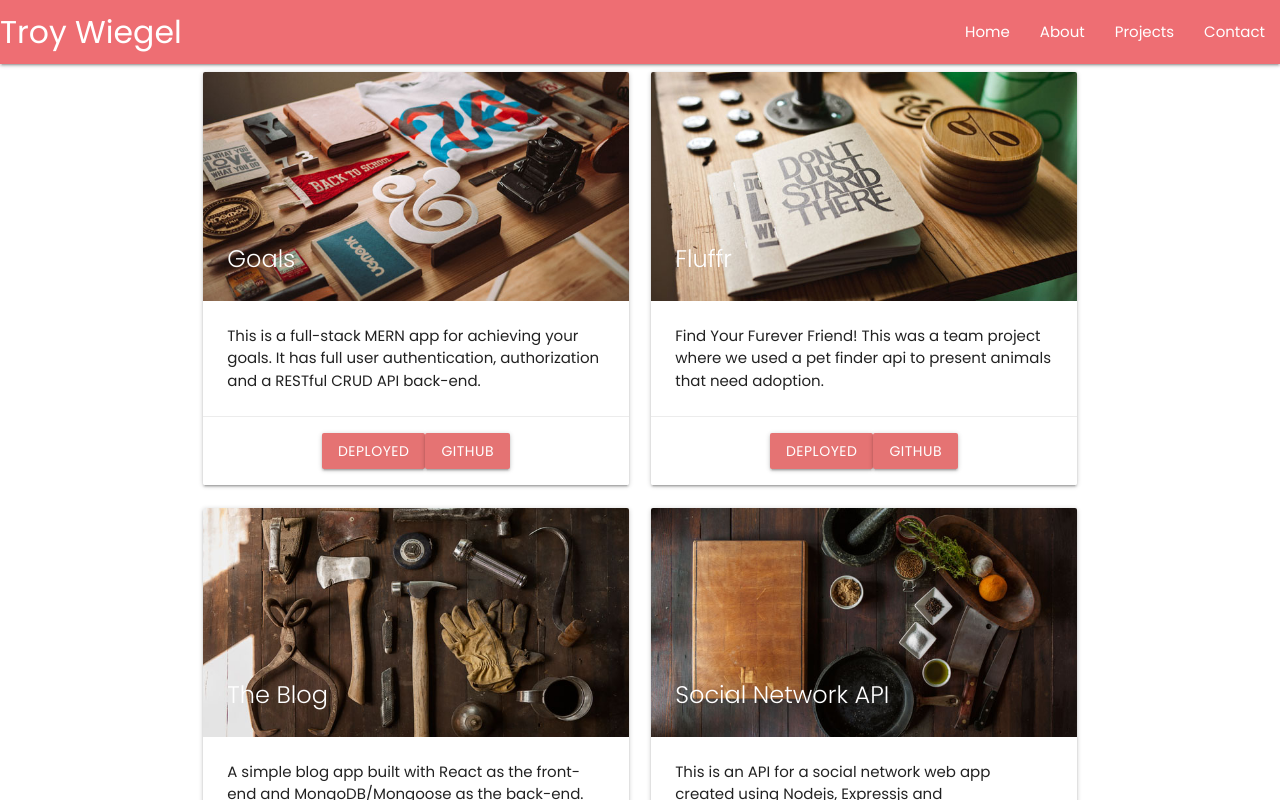
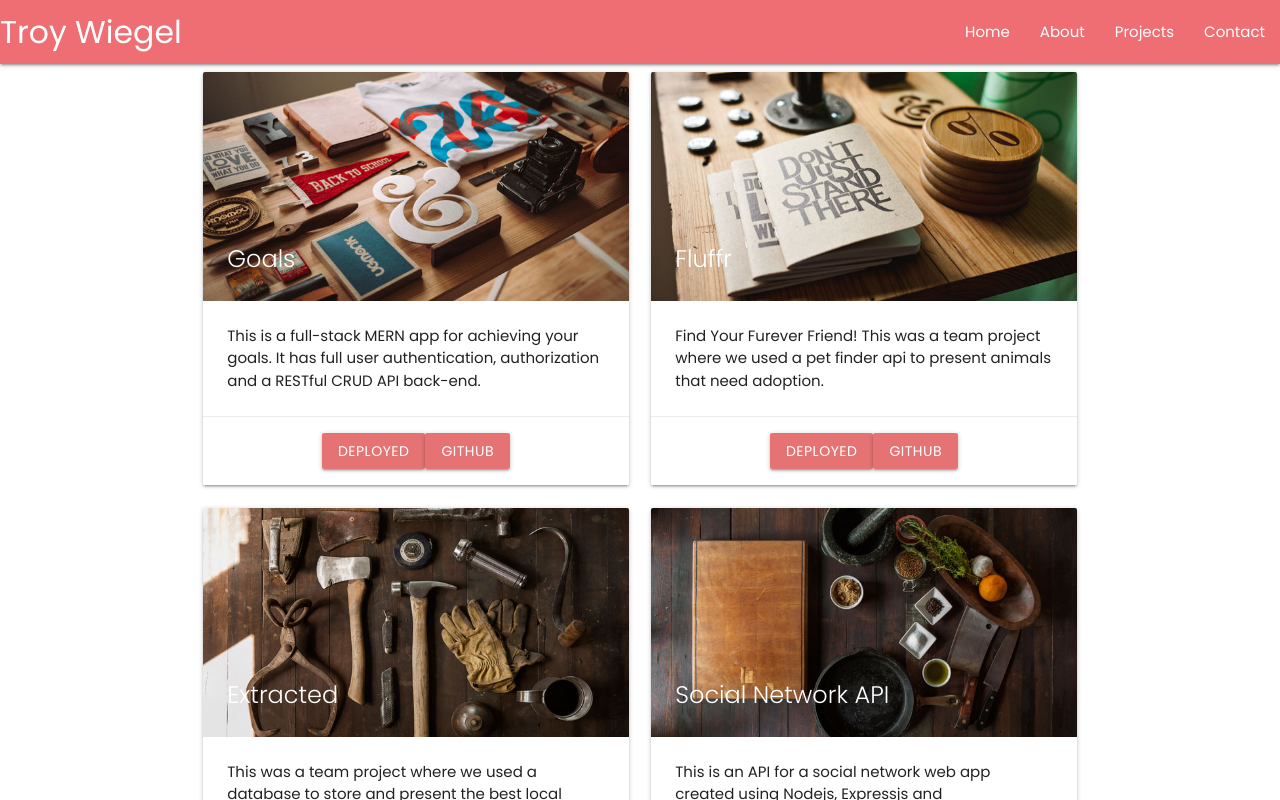
Before and after one commit to troywiegel/Portfolio, a React (Create React App) app: page /projects in a window 1280 px wide. Shown: the top 800 px of the page. Built offline with nearby package versions, Linux system fonts and the light colour scheme.

Commit message:
updated Projects info

```diff
--- a/src/pages/Projects.jsx
+++ b/src/pages/Projects.jsx
@@ -25,11 +25,11 @@ const projects = [
   {
     image: require("../assets/img/three.jpg"),
     altText: "Portfolio Project Three",
-    title: "The Blog",
-    body: "A simple blog app built with React as the front-end and MongoDB/Mongoose as the back-end.",
-    gitHubLink: "https://github.com/troywiegel/the-blog",
+    title: "Extracted",
+    body: "This was a team project where we used a database to store and present the best local coffee shops in the PNW.",
+    gitHubLink: "https://github.com/lyssg2/extracted",
     gitHubTitle: "Github",
-    deployedLink: "https://github.com/troywiegel/the-blog",
+    deployedLink: "https://extracted-coffee.herokuapp.com/",
     deployedTitle: "Deployed",
   },
   {
```
